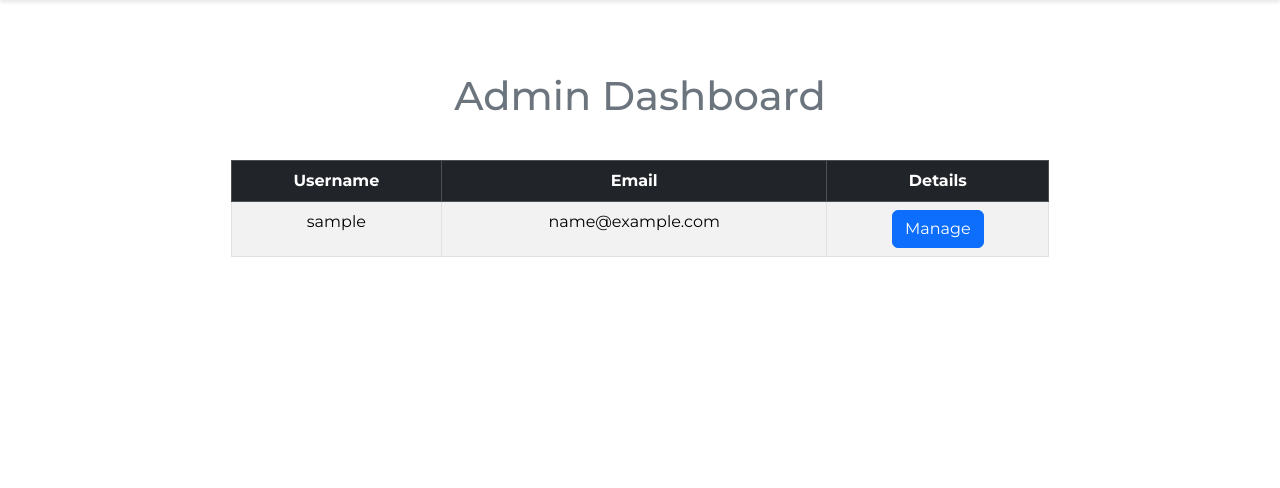
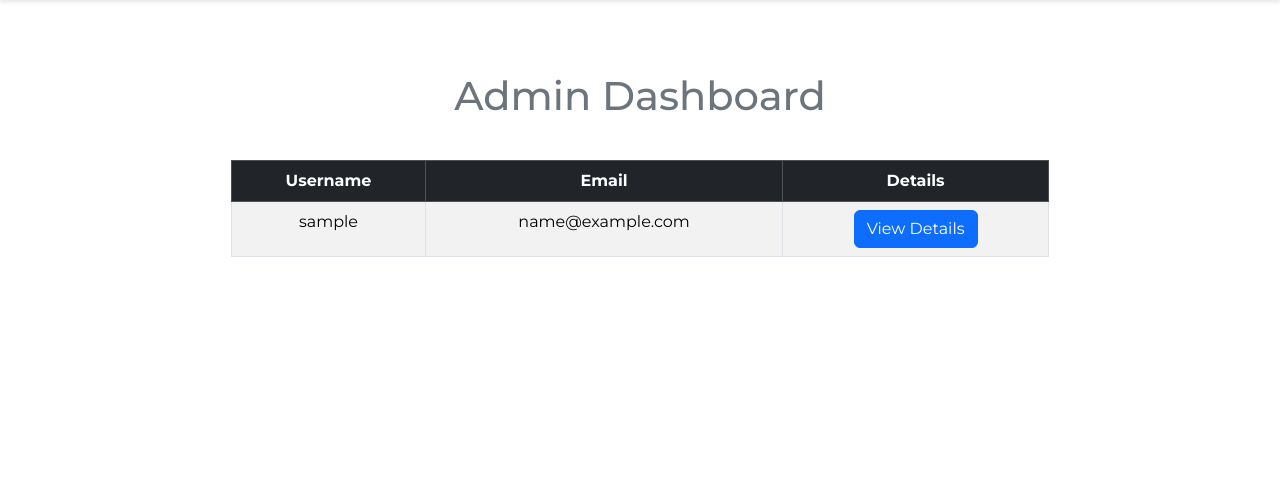
Before and after one commit to PaulR1209/full_stack_fitness, a Django app: page /admin_dashboard in a window 1280 px wide. Shown: the part 74-562 px from the top of the page. Run offline with Django 5.2, Linux system fonts and the light colour scheme; the visitor is signed in with stand-in values (Sample User, id 1); data comes from the database, SQL or seed files in the repository; data that the repository does not hold is empty; some libraries are stand-ins or nearby versions.

Commit message:
change button text in admin dashboard

```diff
--- a/home/templates/home/admin_dashboard.html
+++ b/home/templates/home/admin_dashboard.html
@@ -24,10 +24,9 @@
                         <td>{{ user.username }}</td>
                         <td>{{ user.email }}</td>
                         <td>
-                            <!-- Use unique ID for each modal -->
                             <button type="button" class="btn btn-primary" data-bs-toggle="modal"
                                 data-bs-target="#userOrderModal{{ user.id }}">
-                                Manage
+                                View Details
                             </button>
                         </td>
                     </tr>
```
